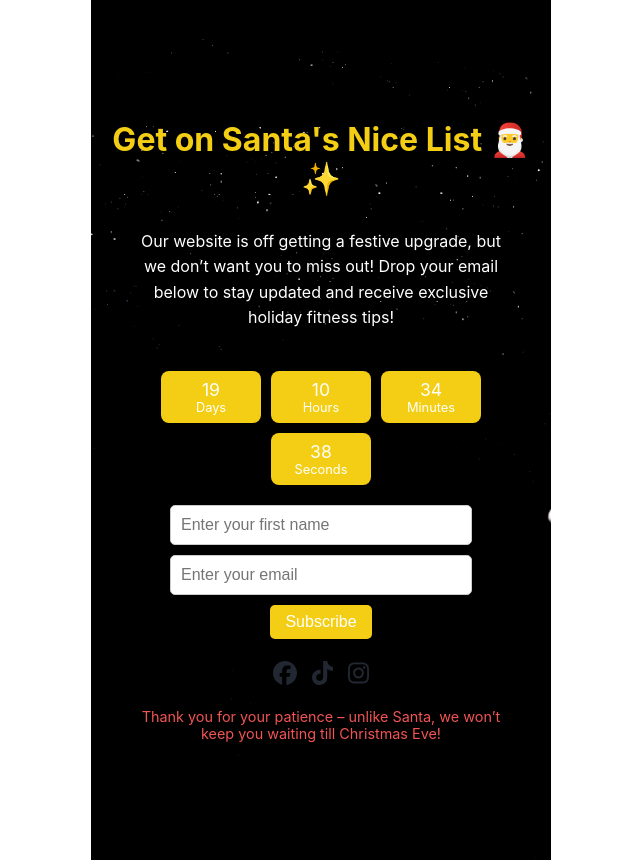
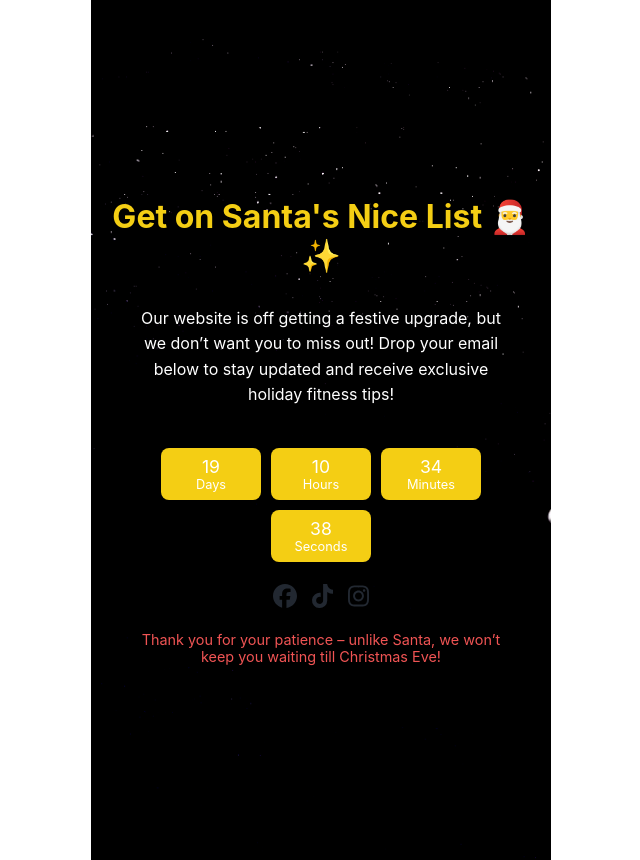
Before and after one commit to blackiechan48/acetemple, a React (Create React App) app: page / in a window 1280 px wide. Shown: the whole page, without its empty margins (319-959 px from the left). Built offline with nearby package versions, Linux system fonts and the light colour scheme.

Commit message:
removed not working form

```diff
--- a/src/components/maintenance/UnderMaintenance.js
+++ b/src/components/maintenance/UnderMaintenance.js
@@ -116,43 +116,8 @@ const SocialIcon = styled.a`
   }
 `;
 
-const EmailForm = styled.form`
-  margin-top: 20px;
-  display: flex;
-  flex-direction: column;
-  align-items: center;
-  gap: 10px;
-  width: 100%;
-  max-width: 90%;
-`;
 
-const EmailInput = styled.input`
-  padding: 10px;
-  border: 1px solid #ccc;
-  border-radius: 5px;
-  font-size: 1rem;
-  width: 100%;
-  max-width: 280px;
 
-  @media (max-width: 768px) {
-    font-size: 0.9rem;
-  }
-`;
-
-const SubmitButton = styled.button`
-  background-color: #f4ce14;
-  color: #fff;
-  border: none;
-  padding: 8px 15px;
-  font-size: 1rem;
-  border-radius: 5px;
-  cursor: pointer;
-  transition: background 0.3s;
-
-  &:hover {
-    background-color: #f05454;
-  }
-`;
 
 const UnderMaintenance = () => {
   const calculateTimeLeft = () => {
@@ -195,30 +160,7 @@ const UnderMaintenance = () => {
     { label: 'Seconds', value: timeLeft.seconds },
   ];
 
-  const handleEmailSubmit = async (e) => {
-    e.preventDefault();
-    setLoading(true);
 
-    try {
-      const response = await fetch('/api/subscribe', {
-        method: 'POST',
-        headers: { 'Content-Type': 'application/json' },
-        body: JSON.stringify({ email, firstName }),
-      });
-
-      if (response.ok) {
-        setMessage('Thank you for subscribing!');
-        setEmail('');
-        setFirstName('');
-      } else {
-        setMessage('There was an issue with your subscription. Please try again.');
-      }
-    } catch (error) {
-      setMessage('Failed to connect. Please try again later.');
-    } finally {
-      setLoading(false);
-    }
-  };
 
   return (
     <Container>
@@ -236,24 +178,7 @@ const UnderMaintenance = () => {
         ))}
       </CountdownContainer>
 
-      <EmailForm onSubmit={handleEmailSubmit}>
-        <EmailInput
-          type="text"
-          value={firstName}
-          onChange={(e) => setFirstName(e.target.value)}
-          placeholder="Enter your first name"
-          required
-        />
-        <EmailInput
-          type="email"
-          value={email}
-          onChange={(e) => setEmail(e.target.value)}
-          placeholder="Enter your email"
-          required
-        />
-        <SubmitButton type="submit">{loading ? 'Subscribing...' : 'Subscribe'}</SubmitButton>
-        {message && <p>{message}</p>}
-      </EmailForm>
+
 
       <SocialMediaContainer>
         <SocialIcon href="https://www.facebook.com/Acetemplehealth" target="_blank" aria-label="Facebook">
```
